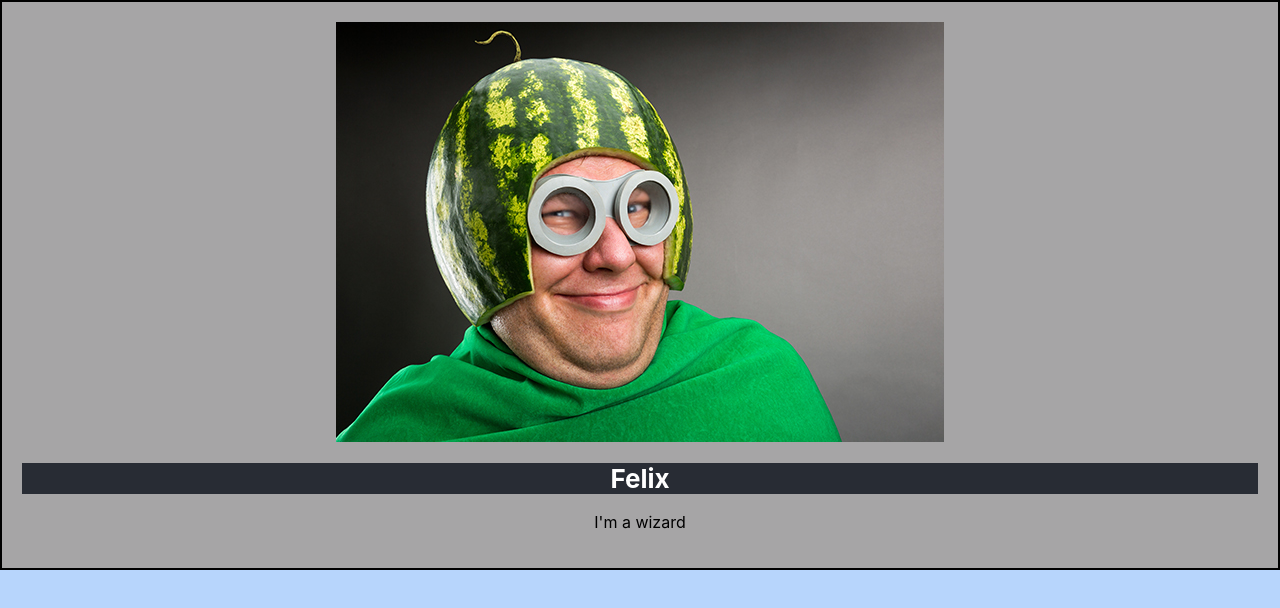
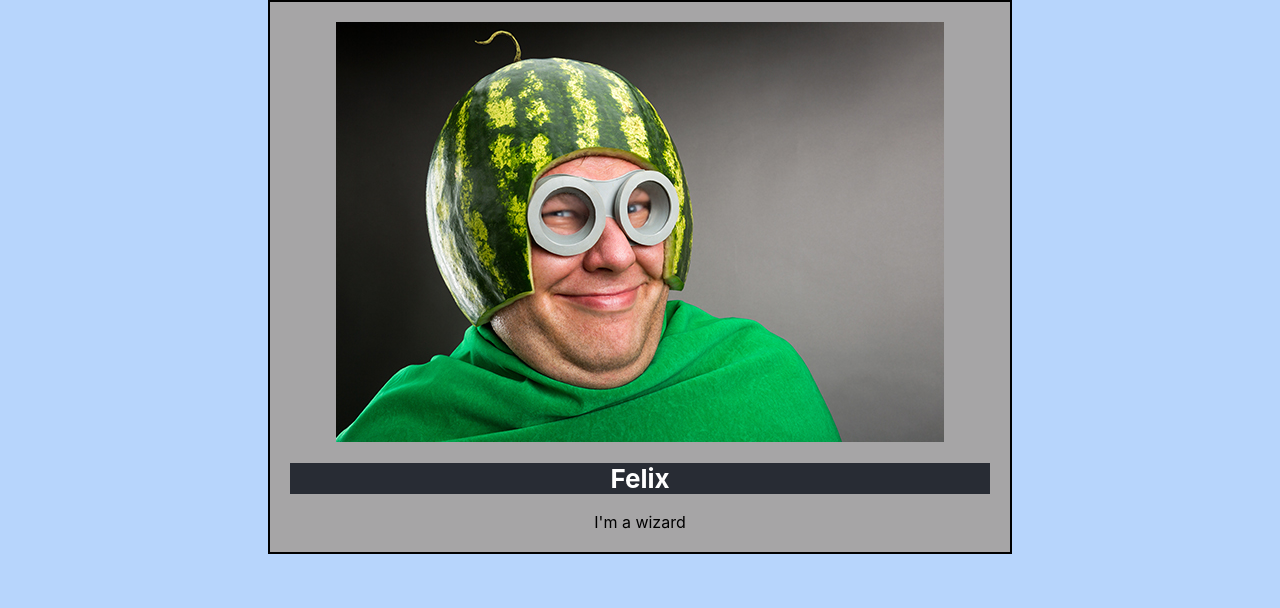
Before and after one commit to felixjtdb/therapeutic-services, a React (Create React App) app: page / in a window 1280 px wide. Shown: the top 608 px of the page. Built offline with nearby package versions, Linux system fonts and the light colour scheme.

Commit message:
adding css to counselor component

```diff
--- a/src/App.js
+++ b/src/App.js
@@ -7,7 +7,7 @@ class App extends Component {
   render() {
     return (
       <div className="App">
-        <Counselor name={"Felix"} img_name={"stock_image"} introduction={"I'm a wizard"}/>
+        <Counselor name={"Felix"} img_name={"stock_image"} introduction={"I'm a wizard"} img_width={608}/>
       </div>
     );
   }
--- a/src/Counselor.js
+++ b/src/Counselor.js
@@ -6,11 +6,11 @@ class Counselor extends Component {
   render() {
     return (
       <div className="Container">
-        <div className="Counselor_img">
-          <img src={require("./img/" + this.props.img_name + ".jpg")} />
+        <div className="Counselor_IMG_container" >
+          <img src={require("./img/" + this.props.img_name + ".jpg")} alt=""/>
           <h1 className="Counselor-header"> {this.props.name} </h1>
         </div>
-        <p> {this.props.introduction} </p>
+        {this.props.introduction}
       </div>
     );
   }
--- a/src/css/Counselor.css
+++ b/src/css/Counselor.css
@@ -5,7 +5,6 @@
 .Counselor-header {
   background-color: #282c34;
   display: flex;
-  flex-direction: column;
   align-items: center;
   justify-content: center;
   font-size: calc(10px + 2vmin);
@@ -16,5 +15,12 @@
   border: 2px solid black;
   margin: auto;
   padding: 20px;
-  background-color: #A6A5A6
+  background-color: #A6A5A6;
+  width: 700px
 }
+
+.Counselor_IMG_container {
+    max-width: 100%;
+    height: auto;
+    text-align: center;
+}
```
